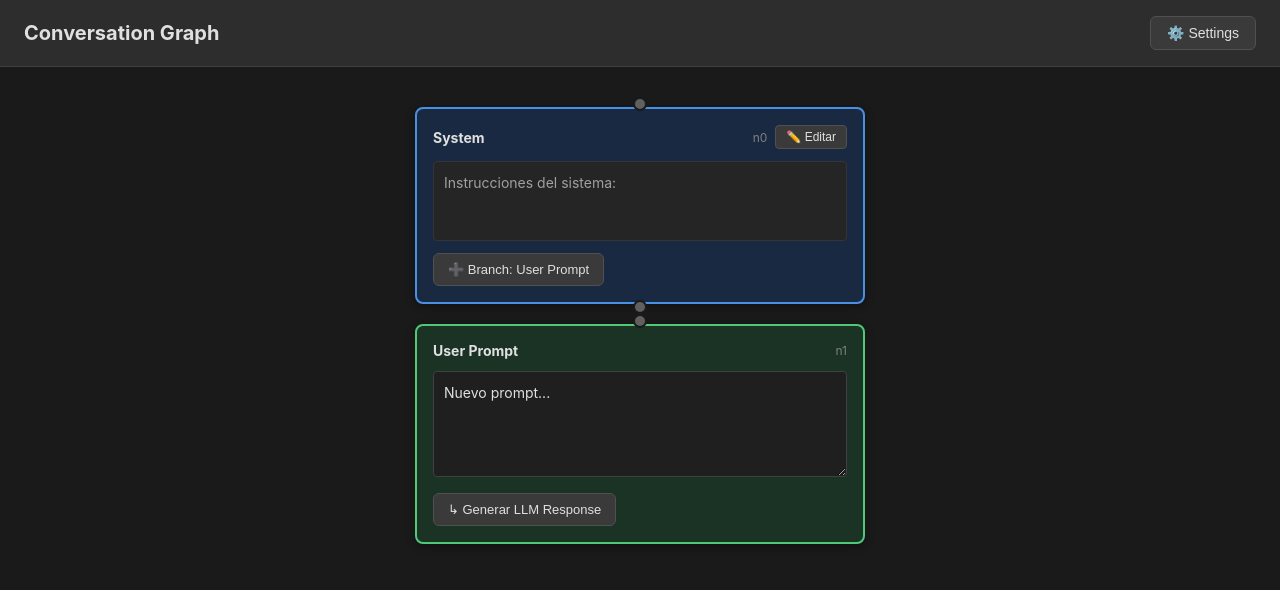
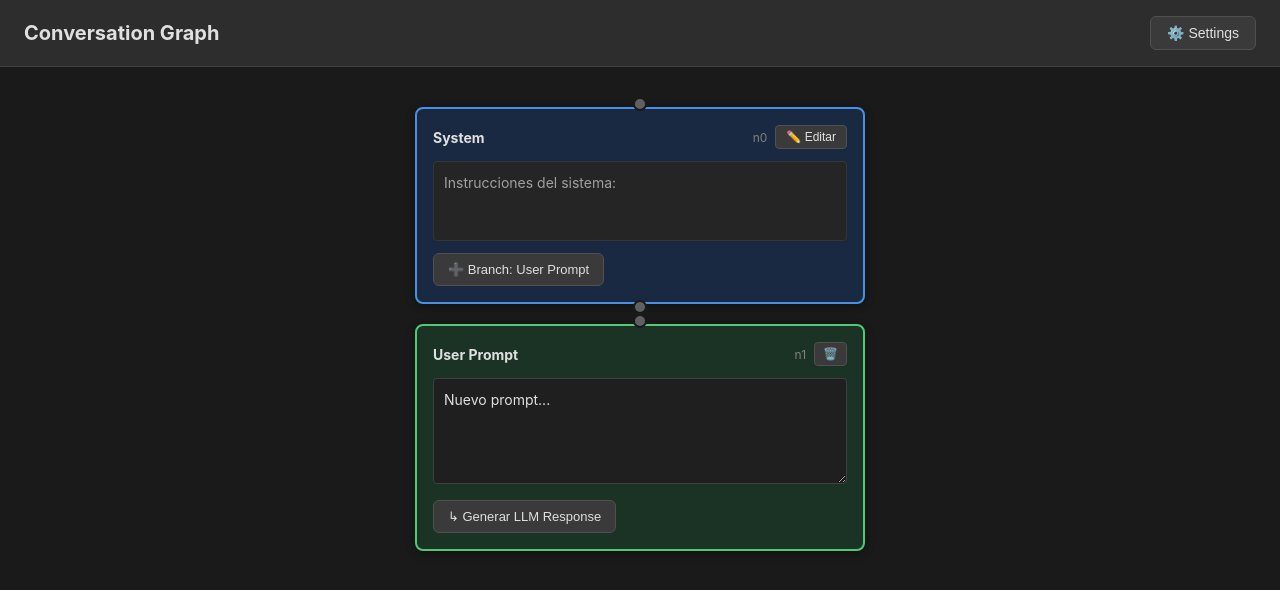
Before and after one commit to EsteveSegura/node-graph, a Vue app: page / in a window 1280 px wide. Both pictures are taken after a click on the button "➕ Branch: User Prompt". Shown: the top 590 px of the page. Built offline with nearby package versions, Linux system fonts and the light colour scheme.

Commit message:
feat: delete nodes

```diff
--- a/src/components/ConversationNode/ConversationNode.vue
+++ b/src/components/ConversationNode/ConversationNode.vue
@@ -23,7 +23,8 @@ const {
   handleAddUserChild,
   handleAddLlmChild,
   handleUpdateText,
-  handleRegenerate
+  handleRegenerate,
+  handleDelete
 } = useNodeActions(props.nodeId)
 
 // Computed para obtener el elemento real de NodeBox
@@ -53,6 +54,7 @@ const {
       @add-llm-child="handleAddLlmChild"
       @update-text="handleUpdateText"
       @regenerate="handleRegenerate"
+      @delete="handleDelete"
     />
 
     <!-- Hijos (horizontal) -->
--- a/src/components/ConversationNode/NodeBox.vue
+++ b/src/components/ConversationNode/NodeBox.vue
@@ -14,7 +14,7 @@ const props = defineProps({
   }
 })
 
-const emit = defineEmits(['add-user-child', 'add-llm-child', 'update-text', 'regenerate'])
+const emit = defineEmits(['add-user-child', 'add-llm-child', 'update-text', 'regenerate', 'delete'])
 
 const store = useConversationStore()
 const { nodeTypeLabel } = useNodeLabels(computed(() => props.node))
@@ -25,6 +25,7 @@ const shouldBeReadonly = computed(() =>
   hasChildren.value || props.node.type === 'llm'
 )
 const isEditing = ref(false)
+const isRootNode = computed(() => props.node.type === 'system' && !props.node.parentId)
 
 const startEditing = () => {
   isEditing.value = true
@@ -53,6 +54,7 @@ defineExpose({ nodeBoxEl })
         <span v-if="isGenerating" class="generating-indicator">⏳ Generando...</span>
       </span>
       <span class="node-id">{{ node.id }}</span>
+      <div class="header-actions">
         <button
           v-if="shouldBeReadonly && !isEditing"
           @click="startEditing"
@@ -60,6 +62,15 @@ defineExpose({ nodeBoxEl })
         >
           ✏️ Editar
         </button>
+        <button
+          v-if="!isRootNode"
+          @click="emit('delete')"
+          class="btn-delete"
+          :disabled="isGenerating"
+        >
+          🗑️
+        </button>
+      </div>
     </div>
 
     <textarea
@@ -174,7 +185,14 @@ defineExpose({ nodeBoxEl })
   font-weight: normal;
 }
 
-.btn-edit {
+.header-actions {
+  display: flex;
+  gap: 6px;
+  align-items: center;
+}
+
+.btn-edit,
+.btn-delete {
   padding: 4px 10px;
   border: 1px solid #505050;
   border-radius: 4px;
@@ -185,9 +203,24 @@ defineExpose({ nodeBoxEl })
   transition: all 0.2s;
 }
 
-.btn-edit:hover {
+.btn-edit:hover,
+.btn-delete:hover:not(:disabled) {
   background: #454545;
   border-color: #606060;
+}
+
+.btn-delete {
+  padding: 4px 8px;
+}
+
+.btn-delete:hover:not(:disabled) {
+  background: #4d2020;
+  border-color: #ff6b6b;
+}
+
+.btn-delete:disabled {
+  opacity: 0.4;
+  cursor: not-allowed;
 }
 
 .node-content {
--- a/src/composables/useNodeActions.js
+++ b/src/composables/useNodeActions.js
@@ -40,12 +40,22 @@ export function useNodeActions(nodeId) {
     }
   }
 
+  const handleDelete = () => {
+    try {
+      store.deleteNode(nodeId)
+    } catch (error) {
+      console.error('Error deleting node:', error)
+      alert(error.message)
+    }
+  }
+
   return {
     node,
     canAddLlm,
     handleAddUserChild,
     handleAddLlmChild,
     handleUpdateText,
-    handleRegenerate
+    handleRegenerate,
+    handleDelete
   }
 }
--- a/src/stores/conversation.js
+++ b/src/stores/conversation.js
@@ -81,6 +81,45 @@ export const useConversationStore = defineStore('conversation', {
         throw new Error(`Node ${nodeId} not found`)
       }
       node.text = newText
+    },
+
+    /**
+     * Elimina un nodo y todos sus descendientes recursivamente
+     */
+    deleteNode(nodeId) {
+      const node = this.nodesById[nodeId]
+      if (!node) {
+        throw new Error(`Node ${nodeId} not found`)
+      }
+
+      // No permitir borrar el nodo root
+      if (node.type === 'system' && node.parentId === null) {
+        throw new Error('No se puede borrar el nodo raíz del sistema')
+      }
+
+      // Recursivamente eliminar todos los hijos
+      const childrenIds = [...node.children]
+      for (const childId of childrenIds) {
+        this.deleteNode(childId)
+      }
+
+      // Eliminar referencia del padre
+      if (node.parentId) {
+        const parent = this.nodesById[node.parentId]
+        if (parent) {
+          parent.children = parent.children.filter(id => id !== nodeId)
+        }
+      }
+
+      // Eliminar de las estructuras
+      const index = this.nodes.findIndex(n => n.id === nodeId)
+      if (index !== -1) {
+        this.nodes.splice(index, 1)
+      }
+      delete this.nodesById[nodeId]
+
+      // Eliminar del set de generando si estaba ahí
+      this.generatingNodes.delete(nodeId)
     },
 
     /**
```
Lines whose indentation alone changed are shown as unchanged.
